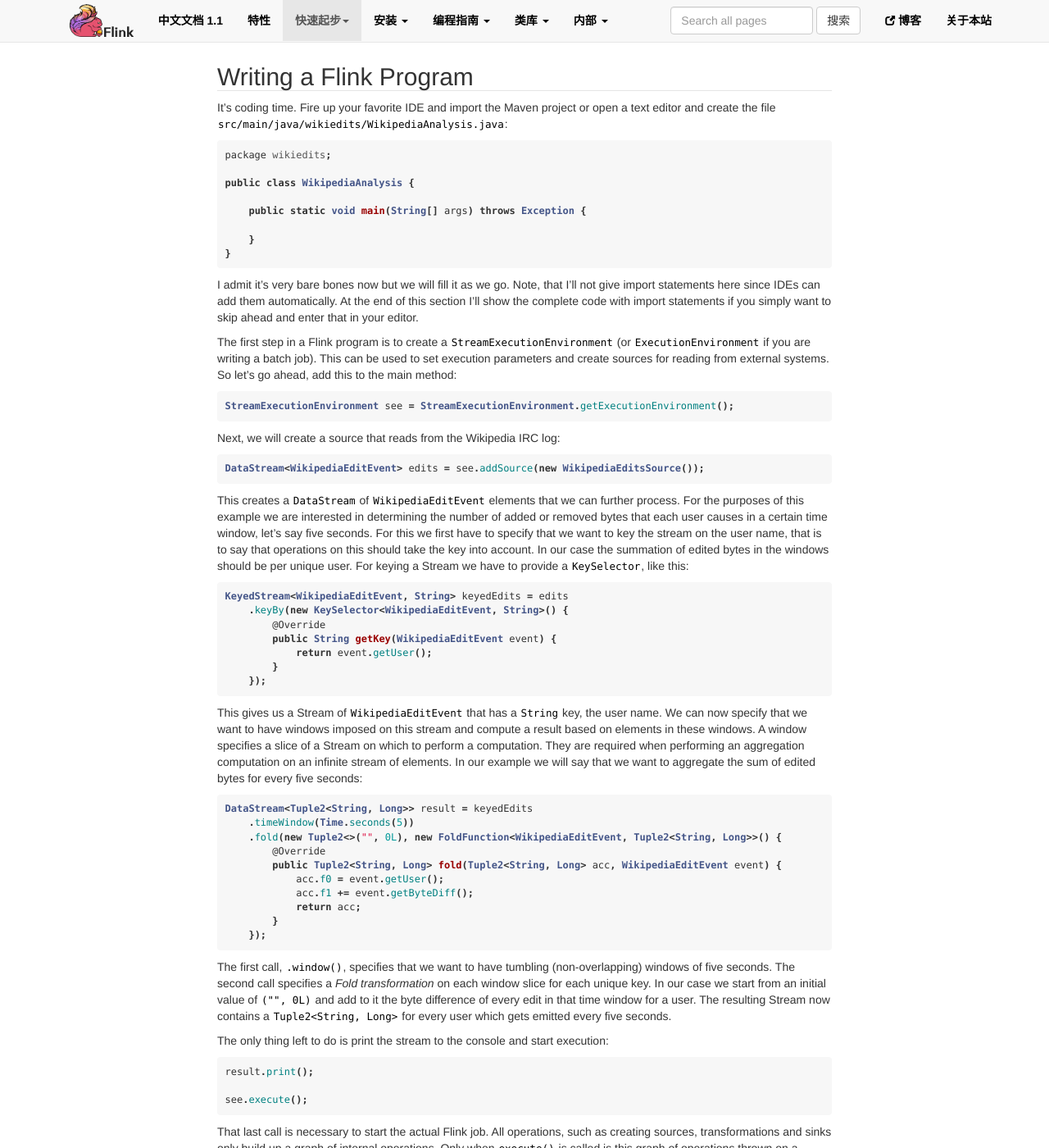
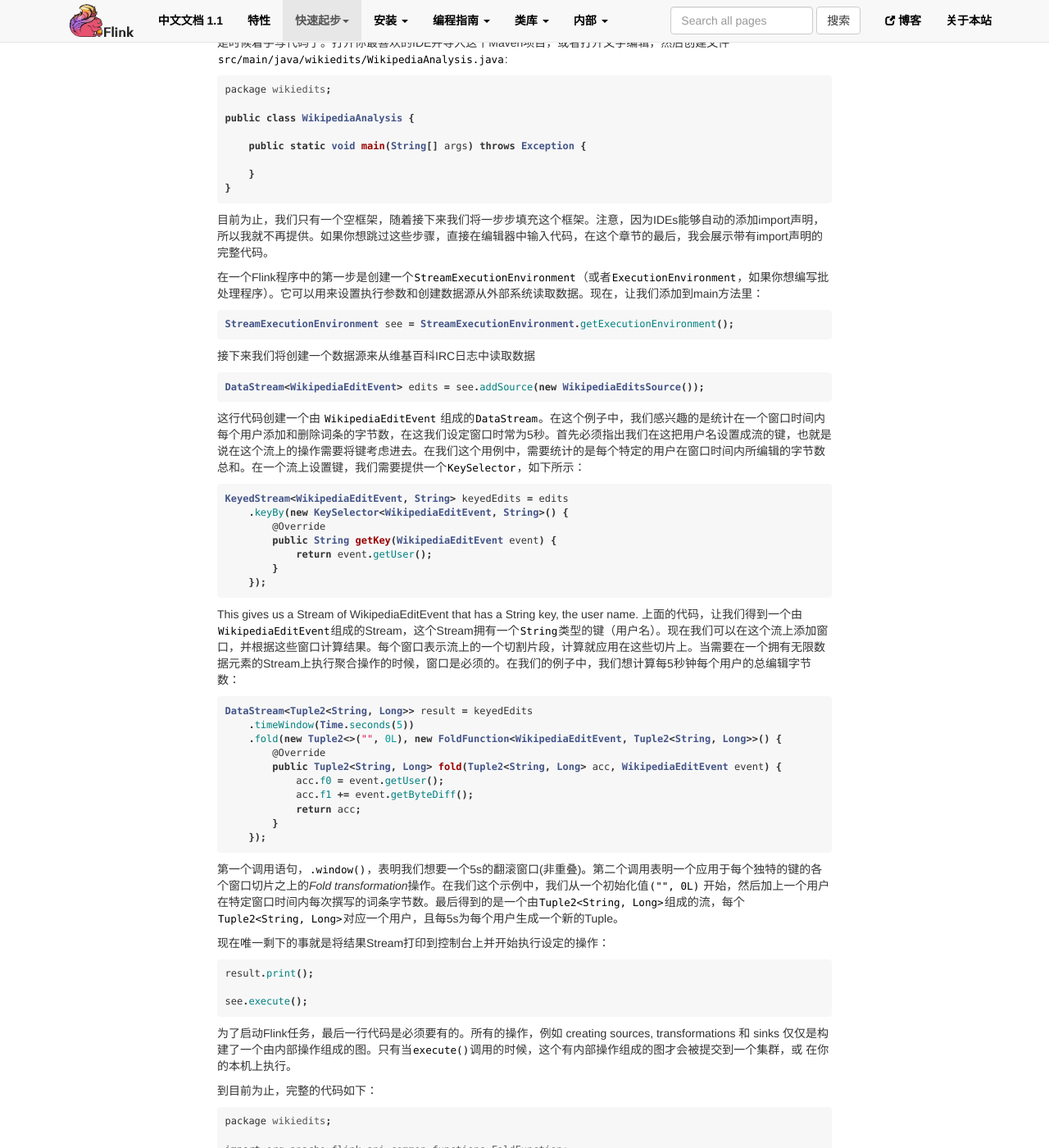
Before and after one commit to xuchuanyin/flink-china-doc, a Jekyll site: the page built from quickstart/run_example_quickstart.md, in a window 1280 px wide and 1400 px high, scrolled down 1656 px. Shown: the whole window at 82% size. Built offline with Jekyll 4.4.1, drawn with Linux system fonts in a browser that asks for light colours; nearby versions of some CDN libraries; comment, search, counter and statistics services are not loaded; some of the changed text lies outside the part shown.

Commit message:
translation of run_example_quickstart.html (#41)
* translate part of run_example_quickstart

* some translation fix;

````diff
--- a/quickstart/run_example_quickstart.md
+++ b/quickstart/run_example_quickstart.md
@@ -1,9 +1,9 @@
 ---
-title: "Quick Start: Monitoring the Wikipedia Edit Stream"
+title: "快速起步: 监控维基百科编辑流"
 # Top navigation
 top-nav-group: quickstart
 top-nav-pos: 2
-top-nav-title: "Example: Wikipedia Edit Stream"
+top-nav-title: "例子: 维基百科编辑流"
 ---
 <!--
 Licensed to the Apache Software Foundation (ASF) under one
@@ -27,19 +27,13 @@ under the License.
 * This will be replaced by the TOC
 {:toc}
 
-In this guide we will start from scratch and go from setting up a Flink project and running
-a streaming analysis program on a Flink cluster.
+在这篇指南中，我们将从零开始创建一个Flink项目，然后在一个Flink集群上运行一个流分析程序。
 
-Wikipedia provides an IRC channel where all edits to the wiki are logged. We are going to
-read this channel in Flink and count the number of bytes that each user edits within
-a given window of time. This is easy enough to implement in a few minutes using Flink but it will
-give you a good foundation from which to start building more complex analysis programs on your own.
+维基百科提供了一个记录了所有词条编辑历史的IRC通道。我们将这个通道读取到Flink中，统计在一个窗口时间内每个用户编辑的字节数。这个程序很容易，以至于在几分钟之内就可以利用Flink实现。但是这个简单的程序却可以给我们建立更加复杂的数据分析程序打下一个很好的基础。
 
-## Setting up a Maven Project
+## 创建一个Maven工程
 
-We are going to use a Flink Maven Archetype for creating our project stucture. Please
-see [Java API Quickstart]({{ site.baseurl }}/quickstart/java_api_quickstart.html) for more details
-about this. For our purposes, the command to run is this:
+我们使用Maven命令创建我们的项目。更加详细的步骤请查看[Java API Quickstart]({{ site.baseurl }}/quickstart/java_api_quickstart.html)页面。执行下列命令行可以达到我们的目的：
 
 {% highlight bash %}
 $ mvn archetype:generate\
@@ -53,8 +47,8 @@ $ mvn archetype:generate\
     -DinteractiveMode=false\
 {% endhighlight %}
 
-You can edit the `groupId`, `artifactId` and `package` if you like. With the above parameters,
-Maven will create a project structure that looks like this:
+如果你喜欢，可以修改参数`groupId`, `artifactId` 和 `package`。使用上面命令行中的参数，Maven会创建一个结构如下的项目：
+
 
 {% highlight bash %}
 $ tree wiki-edits
@@ -71,16 +65,15 @@ wiki-edits/
             └── log4j.properties
 {% endhighlight %}
 
-There is our `pom.xml` file that already has the Flink dependencies added in the root directory and
-several example Flink programs in `src/main/java`. We can delete the example programs, since
-we are going to start from scratch:
+
+在根目录下有一个`pom.xml`文件，文件中包含了Flink依赖。同时在文件夹`src/main/java`下有几个Flink示例程序。因为我们是从零开始创建项目，可以删除这些示例程序。
 
 {% highlight bash %}
 $ rm wiki-edits/src/main/java/wikiedits/*.java
 {% endhighlight %}
 
-As a last step we need to add the Flink Wikipedia connector as a dependency so that we can
-use it in our program. Edit the `dependencies` section so that it looks like this:
+
+最后，项目中用到了Flink Wikipedia connector，我们需要把它作为依赖添加进来到项目总。编辑`pom.xml`文件的`dependencies` 模块，结果如下：
 
 {% highlight xml %}
 <dependencies>
@@ -107,13 +100,12 @@ use it in our program. Edit the `dependencies` section so that it looks like thi
 </dependencies>
 {% endhighlight %}
 
-Notice the `flink-connector-wikiedits_2.10` dependency that was added. (This example and
-the Wikipedia connector were inspired by the *Hello Samza* example of Apache Samza.)
+注意`flink-connector-wikiedits_2.10`依赖也添加了进来。（此例子和Wikipedia connector受到了Apache Samza
+示例*Hello Samza*的启发）
 
-## Writing a Flink Program
+## 编写Flink程序
 
-It's coding time. Fire up your favorite IDE and import the Maven project or open a text editor and
-create the file `src/main/java/wikiedits/WikipediaAnalysis.java`:
+是时候着手写代码了。打开你最喜欢的IDE并导入这个Maven项目，或者打开文字编辑，然后创建文件`src/main/java/wikiedits/WikipediaAnalysis.java`:
 
 {% highlight java %}
 package wikiedits;
@@ -126,32 +118,21 @@ public class WikipediaAnalysis {
 }
 {% endhighlight %}
 
-I admit it's very bare bones now but we will fill it as we go. Note, that I'll not give
-import statements here since IDEs can add them automatically. At the end of this section I'll show
-the complete code with import statements if you simply want to skip ahead and enter that in your
-editor.
+目前为止，我们只有一个空框架，随着接下来我们将一步步填充这个框架。注意，因为IDEs能够自动的添加import声明，所以我就不再提供。如果你想跳过这些步骤，直接在编辑器中输入代码，在这个章节的最后，我会展示带有import声明的完整代码。
 
-The first step in a Flink program is to create a `StreamExecutionEnvironment`
-(or `ExecutionEnvironment` if you are writing a batch job). This can be used to set execution
-parameters and create sources for reading from external systems. So let's go ahead, add
-this to the main method:
+在一个Flink程序中的第一步是创建一个`StreamExecutionEnvironment`（或者`ExecutionEnvironment`，如果你想编写批处理程序）。它可以用来设置执行参数和创建数据源从外部系统读取数据。现在，让我们添加到main方法里：
 
 {% highlight java %}
 StreamExecutionEnvironment see = StreamExecutionEnvironment.getExecutionEnvironment();
 {% endhighlight %}
 
-Next, we will create a source that reads from the Wikipedia IRC log:
+接下来我们将创建一个数据源来从维基百科IRC日志中读取数据
 
 {% highlight java %}
 DataStream<WikipediaEditEvent> edits = see.addSource(new WikipediaEditsSource());
 {% endhighlight %}
 
-This creates a `DataStream` of `WikipediaEditEvent` elements that we can further process. For
-the purposes of this example we are interested in determining the number of added or removed
-bytes that each user causes in a certain time window, let's say five seconds. For this we first
-have to specify that we want to key the stream on the user name, that is to say that operations
-on this should take the key into account. In our case the summation of edited bytes in the windows
-should be per unique user. For keying a Stream we have to provide a `KeySelector`, like this:
+这行代码创建一个由 `WikipediaEditEvent` 组成的`DataStream`。在这个例子中，我们感兴趣的是统计在一个窗口时间内每个用户添加和删除词条的字节数，在这我们设定窗口时常为5秒。首先必须指出我们在这把用户名设置成流的键，也就是说在这个流上的操作需要将键考虑进去。在我们这个用例中，需要统计的是每个特定的用户在窗口时间内所编辑的字节数总和。在一个流上设置键，我们需要提供一个`KeySelector`，如下所示：
 
 {% highlight java %}
 KeyedStream<WikipediaEditEvent, String> keyedEdits = edits
@@ -163,12 +144,8 @@ KeyedStream<WikipediaEditEvent, String> keyedEdits = edits
     });
 {% endhighlight %}
 
-This gives us a Stream of `WikipediaEditEvent` that has a `String` key, the user name.
-We can now specify that we want to have windows imposed on this stream and compute a
-result based on elements in these windows. A window specifies a slice of a Stream
-on which to perform a computation. They are required when performing an aggregation
-computation on an infinite stream of elements. In our example we will say
-that we want to aggregate the sum of edited bytes for every five seconds:
+This gives us a Stream of WikipediaEditEvent that has a String key, the user name.
+上面的代码，让我们得到一个由`WikipediaEditEvent`组成的Stream，这个Stream拥有一个`String`类型的键（用户名）。现在我们可以在这个流上添加窗口，并根据这些窗口计算结果。每个窗口表示流上的一个切割片段，计算就应用在这些切片上。当需要在一个拥有无限数据元素的Stream上执行聚合操作的时候，窗口是必须的。在我们的例子中，我们想计算每5秒钟每个用户的总编辑字节数：
 
 {% highlight java %}
 DataStream<Tuple2<String, Long>> result = keyedEdits
@@ -183,27 +160,23 @@ DataStream<Tuple2<String, Long>> result = keyedEdits
     });
 {% endhighlight %}
 
-The first call, `.window()`, specifies that we want to have tumbling (non-overlapping) windows
-of five seconds. The second call specifies a *Fold transformation* on each window slice for
-each unique key. In our case we start from an initial value of `("", 0L)` and add to it the byte
-difference of every edit in that time window for a user. The resulting Stream now contains
-a `Tuple2<String, Long>` for every user which gets emitted every five seconds.
 
-The only thing left to do is print the stream to the console and start execution:
+第一个调用语句，`.window()`，表明我们想要一个5s的翻滚窗口(非重叠)。第二个调用表明一个应用于每个独特的键的各个窗口切片之上的*Fold transformation*操作。在我们这个示例中，我们从一个初始化值`("", 0L)` 开始，然后加上一个用户在特定窗口时间内每次撰写的词条字节数。最后得到的是一个由`Tuple2<String, Long>`组成的流，每个`Tuple2<String, Long>`对应一个用户，且每5s为每个用户生成一个新的Tuple。
 
+
+现在唯一剩下的事就是将结果Stream打印到控制台上并开始执行设定的操作：
 {% highlight java %}
 result.print();
 
 see.execute();
 {% endhighlight %}
 
-That last call is necessary to start the actual Flink job. All operations, such as creating
-sources, transformations and sinks only build up a graph of internal operations. Only when
-`execute()` is called is this graph of operations thrown on a cluster or executed on your local
-machine.
+为了启动Flink任务，最后一行代码是必须要有的。所有的操作，例如 creating sources, transformations 和 sinks
+仅仅是构建了一个由内部操作组成的图。只有当`execute()`调用的时候，这个有内部操作组成的图才会被提交到一个集群，或
+在你的本机上执行。
 
-The complete code so far is this:
 
+到目前为止，完整的代码如下：
 {% highlight java %}
 package wikiedits;
 
@@ -251,15 +224,14 @@ public class WikipediaAnalysis {
 }
 {% endhighlight %}
 
-You can run this example in your IDE or on the command line, using Maven:
+你可以用Maven命令在你的IDE中或者命令行中运行这个例子：
 
 {% highlight bash %}
 $ mvn clean package
 $ mvn exec:java -Dexec.mainClass=wikiedits.WikipediaAnalysis
 {% endhighlight %}
 
-The first command builds our project and the second executes our main class. The output should be
-similar to this:
+第一个命令build我们的项目，第二个命令执行Main类。输出应该如下所示：
 
 {% highlight bash %}
 1> (Fenix down,114)
@@ -274,24 +246,17 @@ similar to this:
 4> (KasparBot,-245)
 {% endhighlight %}
 
-The number in front of each line tells you on which parallel instance of the print sink the output
-was produced.
+在每行开始的数字告诉我们这行输出是哪一个并行的实例产生的。
 
-This should get you started with writing your own Flink programs. You can check out our guides
-about [basic concepts]{{{ site.baseurl }}/apis/common/index.html} and the
-[DataStream API]{{{ site.baseurl }}/apis/streaming/index.html} if you want to learn more. Stick
-around for the bonus exercise if you want to learn about setting up a Flink cluster on
-your own machine and writing results to [Kafka](http://kafka.apache.org).
+这些应该已经可以帮助你开始编写自己的Flink程序了。如果你想进一步学习Flink和Kafka，你可以查看我们的关于[基本概念]({{ site.baseurl }}/apis/common/index.html)和[DataStream API]({{ site.baseurl }}/apis/streaming/index.html)的指南。如果你想学习如何搭建在本地搭建一个Flink集群，并将结果写入[Kafka](http://kafka.apache.org)，请继续下面的额外练习。
 
-## Bonus Exercise: Running on a Cluster and Writing to Kafka
 
-Please follow our [setup quickstart](setup_quickstart.html) for setting up a Flink distribution
-on your machine and refer to the [Kafka quickstart](https://kafka.apache.org/documentation.html#quickstart)
-for setting up a Kafka installation before we proceed.
+## 额外练习: 在集群上运行程序并将结果写到Kafka
 
-As a first step, we have to add the Flink Kafka connector as a dependency so that we can
-use the Kafka sink. Add this to the `pom.xml` file in the dependencies section:
+在我们开始之前，请跟着我们[快速起步：安装](setup_quickstart.html)的步骤搭建一个Flink集群，参考[Kafka quickstart]
+(https://kafka.apache.org/documentation.html#quickstart)安装Kafka。
 
+作为第一步，为了使用Kafka sink, 我们必须先将Flink Kafka connector作为一个依赖添加到pop.xml的dependencies section:
 {% highlight xml %}
 <dependency>
     <groupId>org.apache.flink</groupId>
@@ -300,9 +265,8 @@ use the Kafka sink. Add this to the `pom.xml` file in the dependencies section:
 </dependency>
 {% endhighlight %}
 
-Next, we need to modify our program. We'll remove the `print()` sink and instead use a
-Kafka sink. The new code looks like this:
 
+接下来我们需要修改我们的程序。我们将`print()` sink替换成Kafka sink。更新后的代码如下：
 {% highlight java %}
 
 result
@@ -315,41 +279,41 @@ result
     .addSink(new FlinkKafkaProducer08<>("localhost:9092", "wiki-result", new SimpleStringSchema()));
 {% endhighlight %}
 
-Note how we first transform the Stream of `Tuple2<String, Long>` to a Stream of `String` using
-a MapFunction. We are doing this because it is easier to write plain strings to Kafka. Then,
-we create a Kafka sink. You might have to adapt the hostname and port to your setup. `"wiki-result"`
-is the name of the Kafka stream that we are going to create next, before running our program.
-Build the project using Maven because we need the jar file for running on the cluster:
+
+注意我们是怎样利用一个MapFunction把`Tuple2<String, Long>`流转换成`String`流的。这样做的原因是向Kafka中写入明文
+字符串相对要容易一些。然后我们创建了一个Kafka sink。或许你还需要适应你设置的主机名称和端口。在我们开始运行我们的程序
+之前，我们还需要创建一个名称为`"wiki-result"`的Kafka 流。因为在集群上运行这个程序需要jar包，所以我们用Maven来打包
+这个项目：
+
 
 {% highlight bash %}
 $ mvn clean package
 {% endhighlight %}
 
-The resulting jar file will be in the `target` subfolder: `target/wiki-edits-0.1.jar`. We'll use
-this later.
+得到的jar文件将会位于子文件夹`target`下：`target/wiki-edits-0.1.jar`。 下面我们将会用到这个文件。
 
-Now we are ready to launch a Flink cluster and run the program that writes to Kafka on it. Go
-to the location where you installed Flink and start a local cluster:
+现在我们已经准备好启动一个Flink集群，并在该集群上执行一个向Kafka写数据的程序。到我们安装Flink的目录下，并启动一个
+本地集群：
 
 {% highlight bash %}
 $ cd my/flink/directory
 $ bin/start-local.sh
 {% endhighlight %}
 
-We also have to create the Kafka Topic, so that our program can write to it:
+我们还必须创建一个Kafka主题，这样我们的程序才可以向这个Kafka主题写数据：
 
 {% highlight bash %}
 $ cd my/kafka/directory
 $ bin/kafka-topics.sh --create --zookeeper localhost:2181 --topic wiki-results
 {% endhighlight %}
 
-Now we are ready to run our jar file on the local Flink cluster:
+现在我们可以在本地Flink集群上运行我们的jar文件了：
 {% highlight bash %}
 $ cd my/flink/directory
 $ bin/flink run -c wikiedits.WikipediaAnalysis path/to/wikiedits-0.1.jar
 {% endhighlight %}
 
-The output of that command should look similar to this, if everything went according to plan:
+如果一切按照我们的计划顺利进行，这个命令的输出应该类似于这样：
 
 ```
 03/08/2016 15:09:27 Job execution switched to status RUNNING.
@@ -361,25 +325,21 @@ The output of that command should look similar to this, if everything went accor
 03/08/2016 15:09:27 Source: Custom Source(1/1) switched to RUNNING
 ```
 
-You can see how the individual operators start running. There are only two, because
-the operations after the window get folded into one operation for performance reasons. In Flink
-we call this *chaining*.
+你可以看到各个独立的操作是怎样开始运行的。在这里只有两个，因为处于性能方面的考虑窗口后的这些操作被合并成一个操作了。在Flink中，你可以把它叫做*chaining*。
 
-You can observe the output of the program by inspecting the Kafka topic using the Kafka
-console consumer:
+你可以通过Kafka 控制台消费者检查Kafka主题，进而检查程序的输出。
 
 {% highlight bash %}
 bin/kafka-console-consumer.sh  --zookeeper localhost:2181 --topic wiki-result
 {% endhighlight %}
 
-You can also check out the Flink dashboard which should be running at [http://localhost:8081](http://localhost:8081).
-You get an overview of your cluster resources and running jobs:
+
+你也可以检查运行在[http://localhost:8081](http://localhost:8081)的Flink 仪表盘。从那你可以获得
+你的集群资源和正在运行的任务的总体概述：
 
 <a href="{{ site.baseurl }}/page/img/quickstart-example/jobmanager-overview.png" ><img class="img-responsive" src="{{ site.baseurl }}/page/img/quickstart-example/jobmanager-overview.png" alt="JobManager Overview"/></a>
 
-If you click on your running job you will get a view where you can inspect individual operations
-and, for example, see the number of processed elements:
-
+如果你单击正在运行的任务，你将会得到一个可以检查各个独立操作的详细情况的视图。比如，查看已经处理的单位数据总数的视图：
 <a href="{{ site.baseurl }}/page/img/quickstart-example/jobmanager-job.png" ><img class="img-responsive" src="{{ site.baseurl }}/page/img/quickstart-example/jobmanager-job.png" alt="Example Job View"/></a>
 
-This concludes our little tour of Flink. If you have any questions, please don't hesitate to ask on our [Mailing Lists](http://flink.apache.org/community.html#mailing-lists).
+这些仅仅包含了我们学习Flink的一点心得。 如果你有任何疑问，咨询我们的 [Mailing Lists](http://flink.apache.org/community.html#mailing-lists)。我们很高兴可以提供帮助。
````
